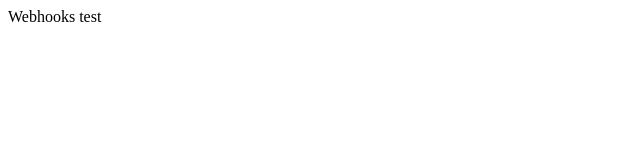
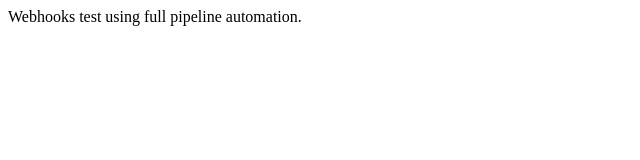
Before and after one commit to Neon6105/freeCodeCamp, a plain HTML site: page webhooks.htm in a window 1280 px wide. Shown: the whole page, without its empty margins (0-640 px from the left). Drawn offline with Linux system fonts and the light colour scheme.

Commit message:
Update webhooks.htm

```diff
--- a/webhooks.htm
+++ b/webhooks.htm
@@ -1,6 +1,6 @@
 <!DOCTYPE html>
 <html>
   <body>
-    Webhooks test
+    Webhooks test using full pipeline automation.
   </body>
 </html>
```
